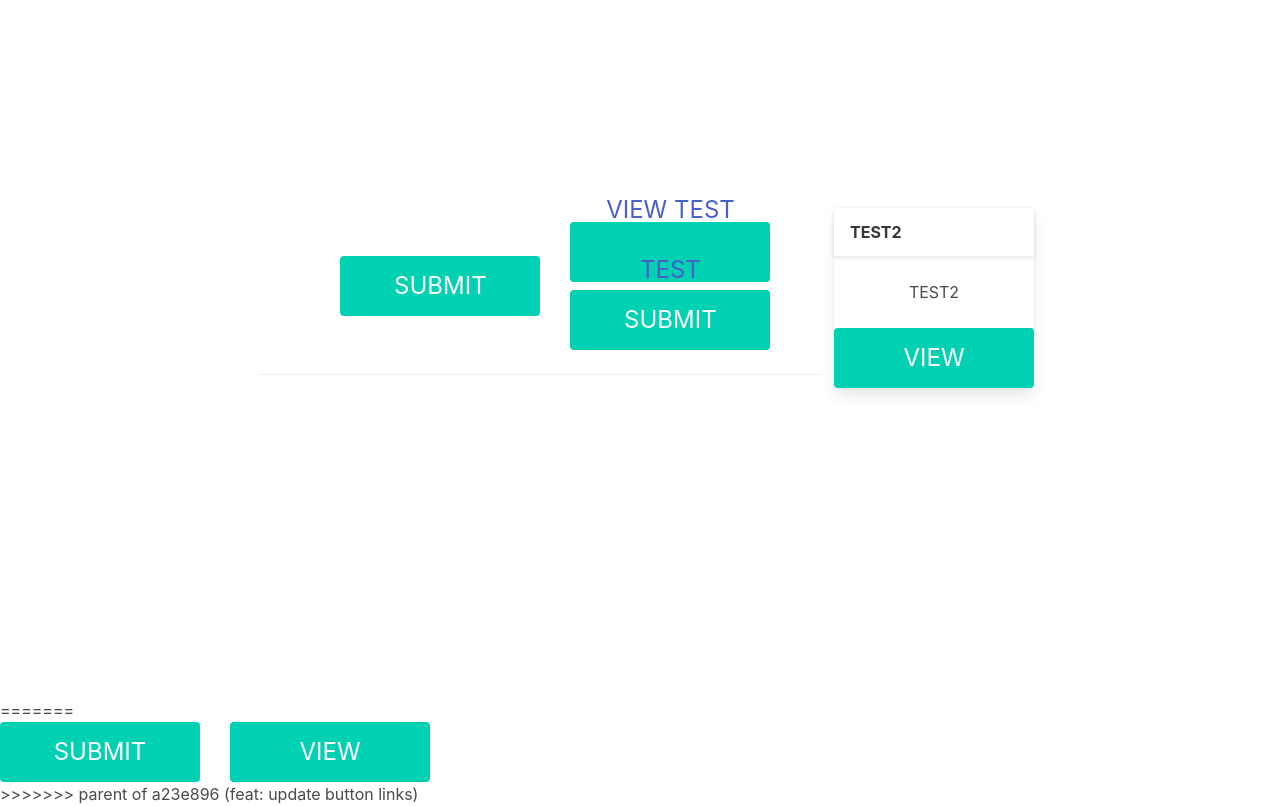
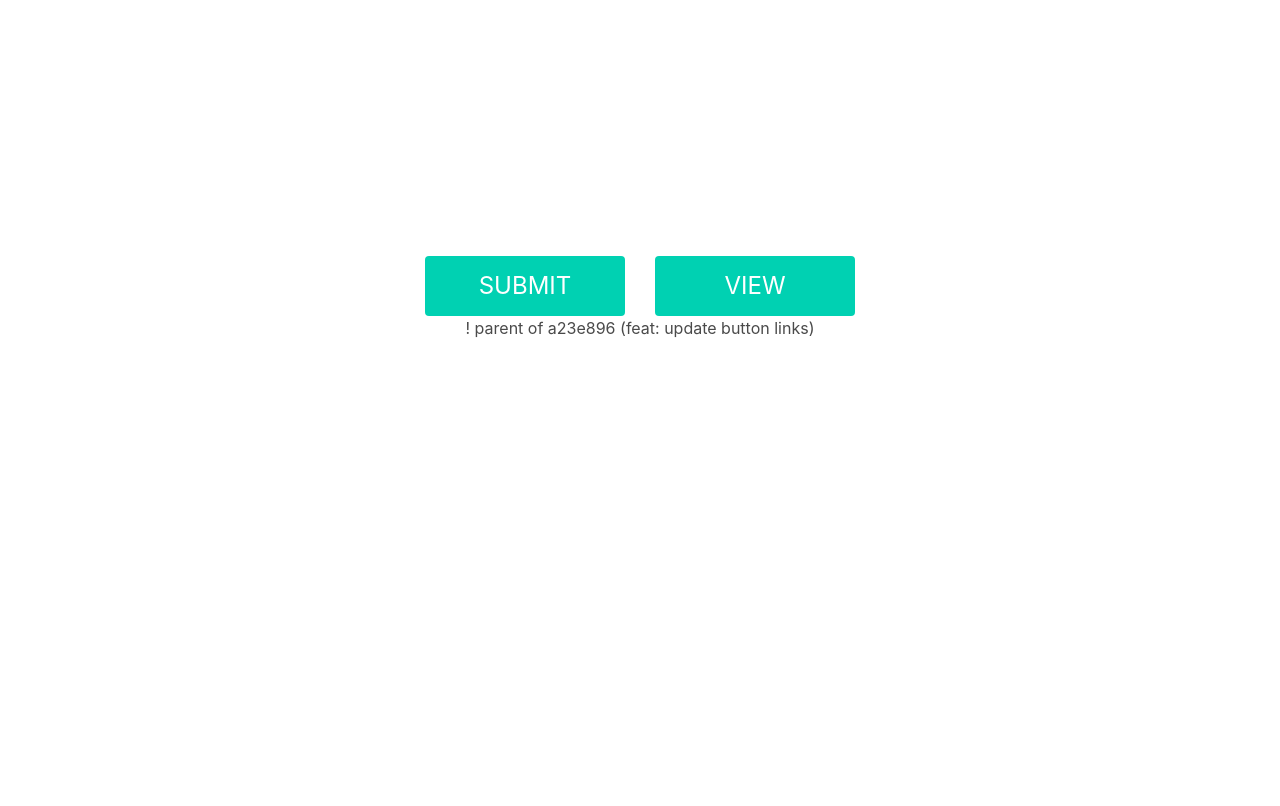
Before and after one commit to bigbrews/knowledge-management-system, a Flask app: page /selection in a window 1280 px wide. Shown: the part 178-984 px from the top of the page. After the commit the page ends 516 px from the top, so only its background shows below. Run offline with Flask 3, Linux system fonts and the light colour scheme.

Commit message:
fix: error in merge

```diff
--- a/templates/logged_in/selection/selection.html
+++ b/templates/logged_in/selection/selection.html
@@ -40,76 +40,6 @@
                                 </div>
                             </a>
 
-                            <a href="{{ url_for('submission_form') }}">
-                                <div class="selection">
-                                    <button class="button is-primary is-fullwidth is-large" style="width: 200px;">
-
-                                     VIEW
-
-                      TEST
-
-                    </p>
-                  </header>
-                  <div class="card-content">
-                    <div class="content">
-                      <p>TEST</p>
-                    </div>
-                  </div>
-                  <div class="buttons is-centered">
-                    <a href="{{ url_for('submission_form') }}">
-                      <div class="selection">
-                        <button class="button is-primary is-fullwidth is-large" style="width: 200px; margin-right: 30px;">
-
-                          SUBMIT
-
-                        </button>
-                      </div>
-                    </a>
-                  </div>
-                  <footer class="card-footer"></footer>
-                </div>
-
-                <div class="card">
-                  <header class="card-header">
-                    <p class="card-header-title">
-
-                      TEST2
-
-                    </p>
-                  </header>
-                  <div class="card-content">
-                    <div class="content">
-                      <p>TEST2</p>
-                    </div>
-                  </div>
-                  <a href="{{ url_for('submission_form') }}">
-                    <div class="selection">
-                      <button class="button is-primary is-fullwidth is-large" style="width: 200px;">
-
-                        VIEW
-
-                      </button>
-                    </div>
-                  </a>
-                  <footer class="card-footer"></footer>
-                </div>
-
-              </div>
-            </div>
-          </div>
-        </div>
-        </section>
-        =======
-        <div class="buttons justify-content-center">
-            <a href="{{ url_for('submission_form') }}">
-                <div class="selection">
-                    <button class="button is-primary is-fullwidth is-large" style="width: 200px; margin-right: 30px;">
-                        SUBMIT
-                    </button>
-                </div>
-            </a>
-
-
             <a href="{{ url_for('knowledge_library') }}">
                 <div class="selection">
                     <button class="button is-primary is-fullwidth is-large" style="width: 200px;">
@@ -118,7 +48,7 @@
                 </div>
             </a>
         </div>
-        >>>>>>> parent of a23e896 (feat: update button links)
+        ! parent of a23e896 (feat: update button links)
 
 </body>
 
```
